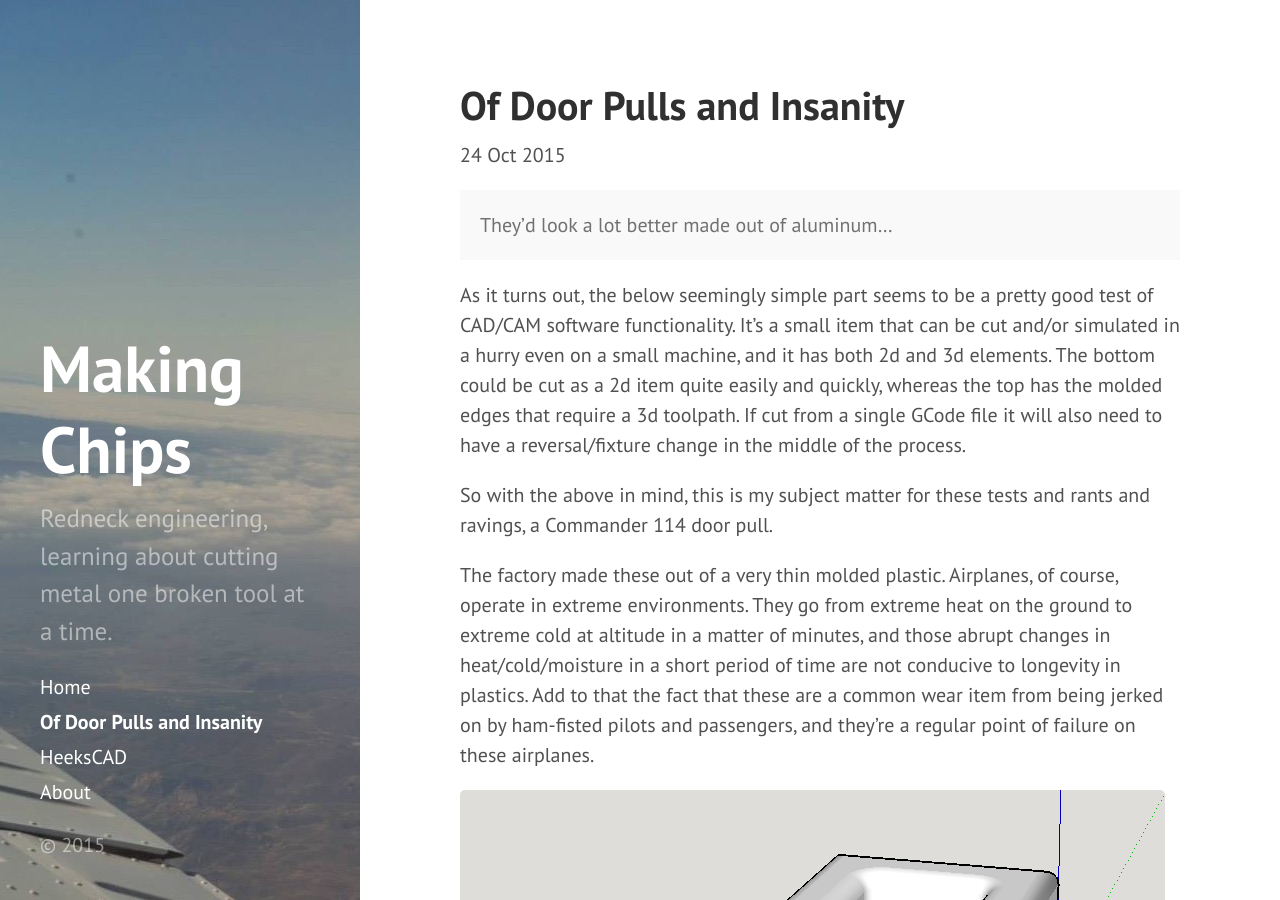
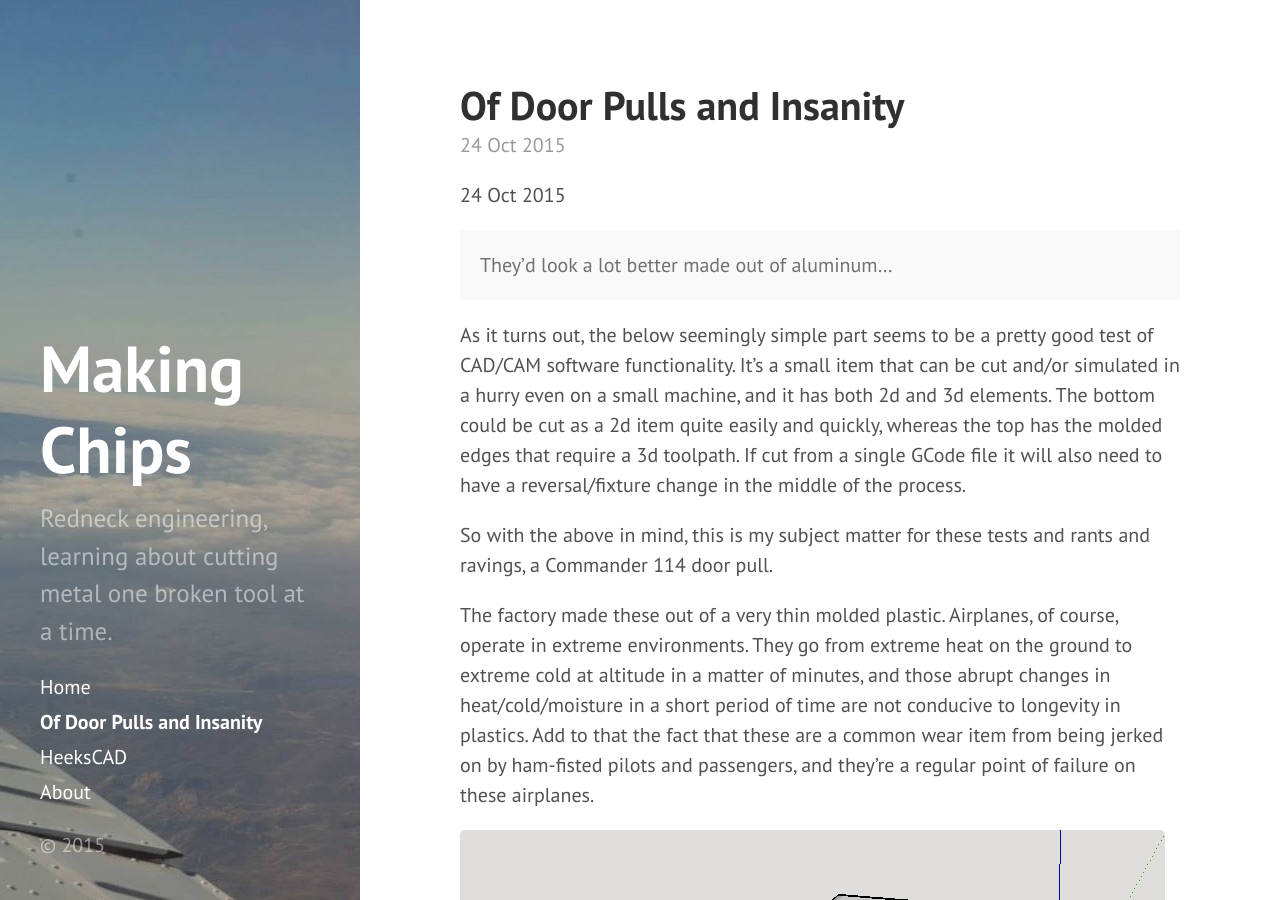
Before and after one commit to makingchips/makingchips.github.io, a Jekyll site: the page built from Door Pull.md, in a window 1280 px wide and 900 px high. Built offline with Jekyll 4.4.1, drawn with Linux system fonts in a browser that asks for light colours; Markdown is read by kramdown in place of the engine named in the settings.

Commit message:
Update page.html

```diff
--- a/_layouts/page.html
+++ b/_layouts/page.html
@@ -4,5 +4,6 @@ layout: default
 
 <div class="page">
   <h1 class="page-title">{{ page.title }}</h1>
+  <span class="post-date">{{ page.date | date_to_string }}</span>
   {{ content }}
 </div>
```
